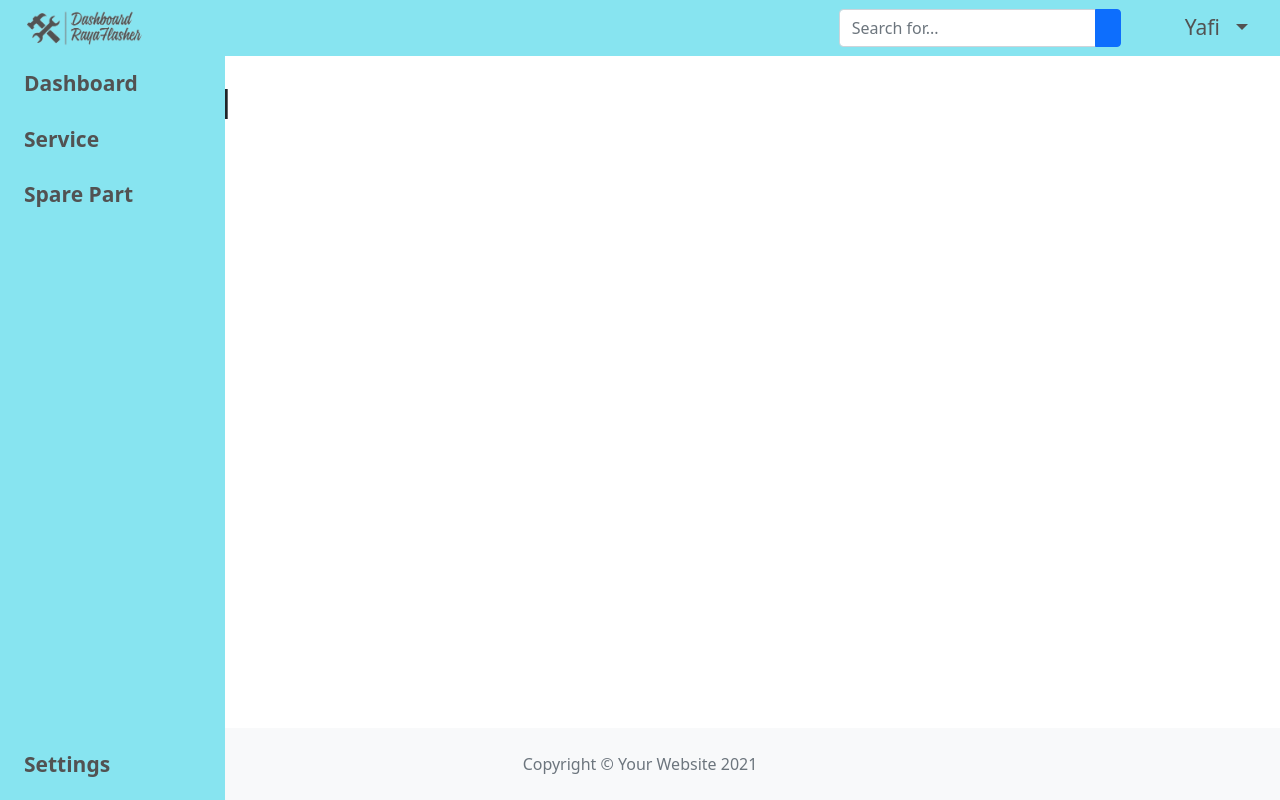
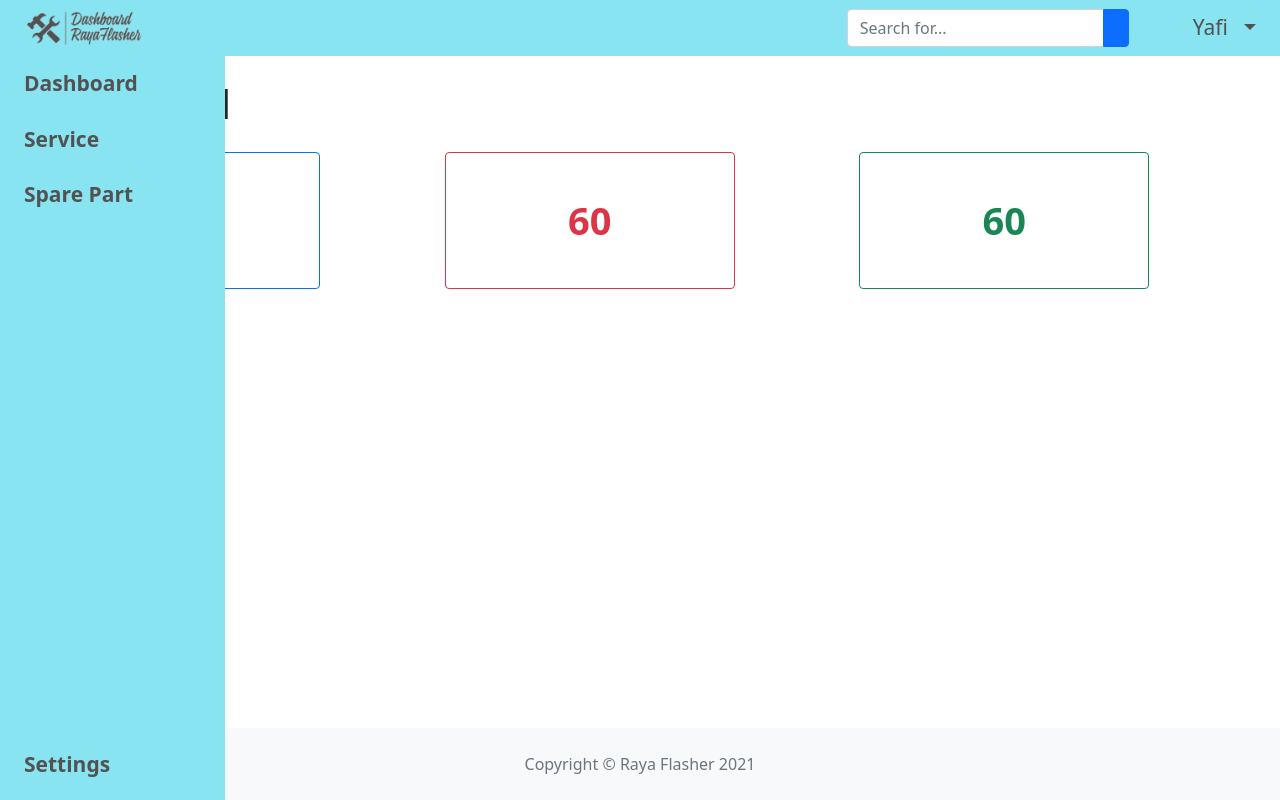
Before and after one commit to diii1/rayaflasher, a React (Create React App) app: page / in a window 1280 px wide. Built offline with nearby package versions, Linux system fonts and the light colour scheme.

Commit message:
box-data

```diff
--- a/src/components/DashboardContent.jsx
+++ b/src/components/DashboardContent.jsx
@@ -1,7 +1,9 @@
 import React from 'react';
 import '../assets/css/template.css';
+import Custom from './dashContent.module.css';
 import Footer from './Footer';
-import { Container, Row, Col } from 'react-bootstrap';
+import { Container, Row, Col, Card } from 'react-bootstrap';
+
 
 const Dashboardcontent = () => {
     return (
@@ -9,7 +11,32 @@ const Dashboardcontent = () => {
             <main>
                 <Container fluid={true} className="px-4">
                     <h1 className="mt-4">Dashboard</h1>
+                    <Row className="px-0 mt-4 justify-content-center">
+                        <Col md="4" className={Custom.boxes}>
+                            <Card border="primary">
+                                <Card.Body className={`text-center d-flex justify-content-center align-items-center ${Custom.cards}`}>
+                                    <span className="text-primary">60</span>
+                                </Card.Body>
+                            </Card>
+                        </Col>
+                        <Col md="4" className={Custom.boxes}>
+                            <Card border="danger">
+                                <Card.Body className={`text-center d-flex justify-content-center align-items-center ${Custom.cards}`}>
+                                    <span className="text-danger">60</span>
+                                </Card.Body>
+                            </Card>
+                        </Col>
+                        <Col md="4" className={Custom.boxes}>
+                            <Card border="success">
+                                <Card.Body className={`text-center d-flex justify-content-center align-items-center ${Custom.cards}`}>
+                                    <span className="text-success">60</span>
+                                </Card.Body>
+                            </Card>
+                        </Col>
+                    </Row>
+                    <Row>
 
+                    </Row>
                 </Container>
             </main>
             <Footer/>
--- a/src/components/Footer.jsx
+++ b/src/components/Footer.jsx
@@ -5,7 +5,7 @@ const Footer = () => {
         <footer className="py-4 bg-light mt-auto">
             <div className="container-fluid px-4">
                 <div className="d-flex align-items-center justify-content-center">
-                    <div className="text-muted">Copyright &copy; Your Website 2021</div>
+                    <div className="text-muted">Copyright &copy; Raya Flasher 2021</div>
                 </div>
             </div>
         </footer>
--- a/src/components/Navbar.jsx
+++ b/src/components/Navbar.jsx
@@ -31,7 +31,7 @@ const Navbar = () => {
             </form>
             <a className={`me-5 ${Custom.icons}`}me-5 href="as">{ notification }</a>
             <span className={`me-2 ${Custom.icons}`}>Yafi</span>
-            <ul className="navbar-nav ms-auto ms-md-0 me-3 me-lg-4">
+            <ul className="navbar-nav ms-auto ms-md-0 me-4 me-lg-3">
                 <li className="nav-item dropdown">
                     <a
                         className={`nav-link dropdown-toggle ${Custom.icons}`}
--- /dev/null
+++ b/src/components/dashContent.module.css
@@ -0,0 +1,10 @@
+.cards{
+    height: 135px;
+    font-size: 38px;
+    font-weight: bold;
+}
+
+.boxes{
+    width: 25% !important;
+    margin-right: 8%;
+}
```
Also changed, not shown: package.json (+10 -0 lines), src/components/DataTables/Table.jsx (added), 2 other files (tests, documents, lock files or other folders).
